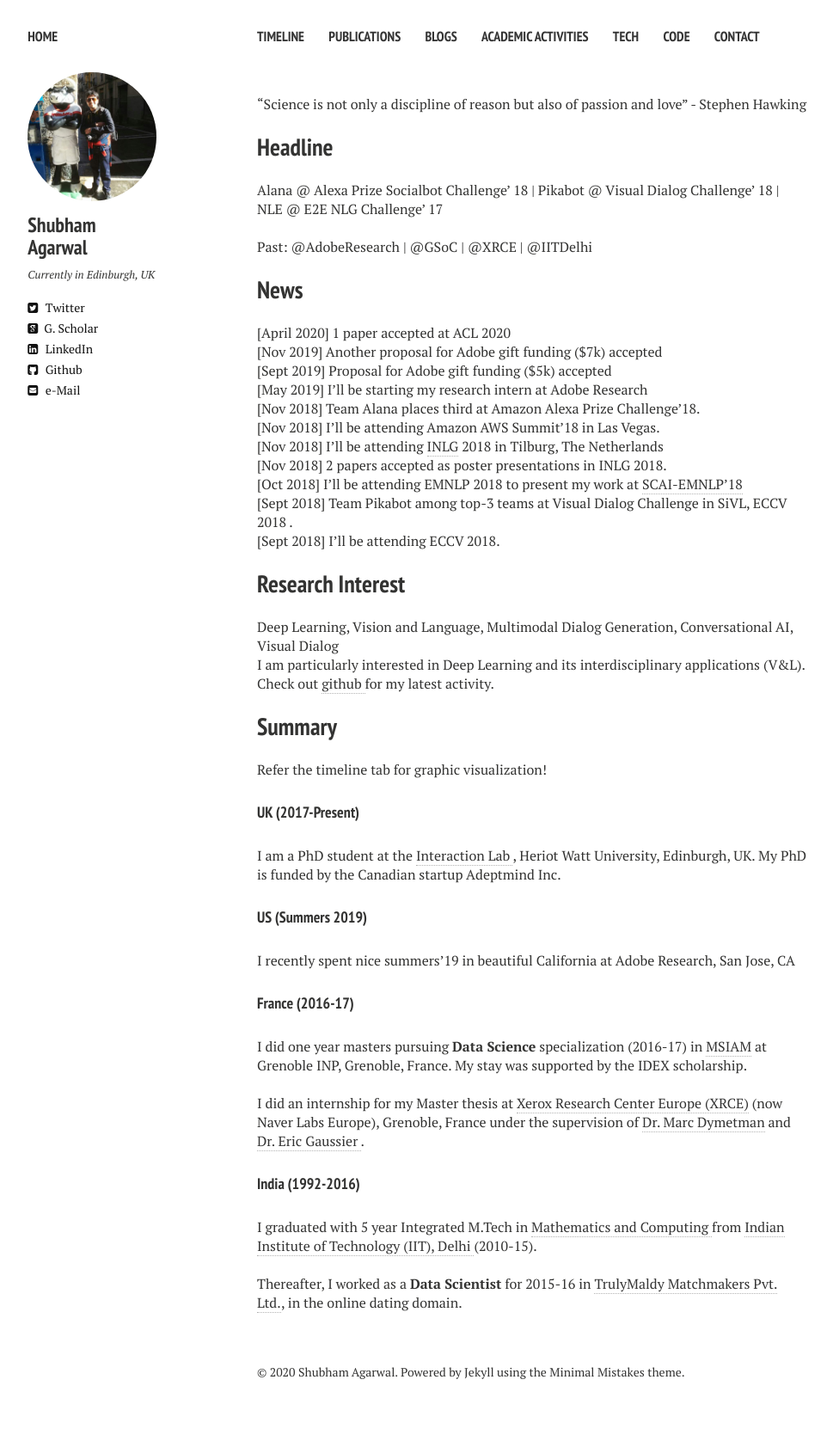
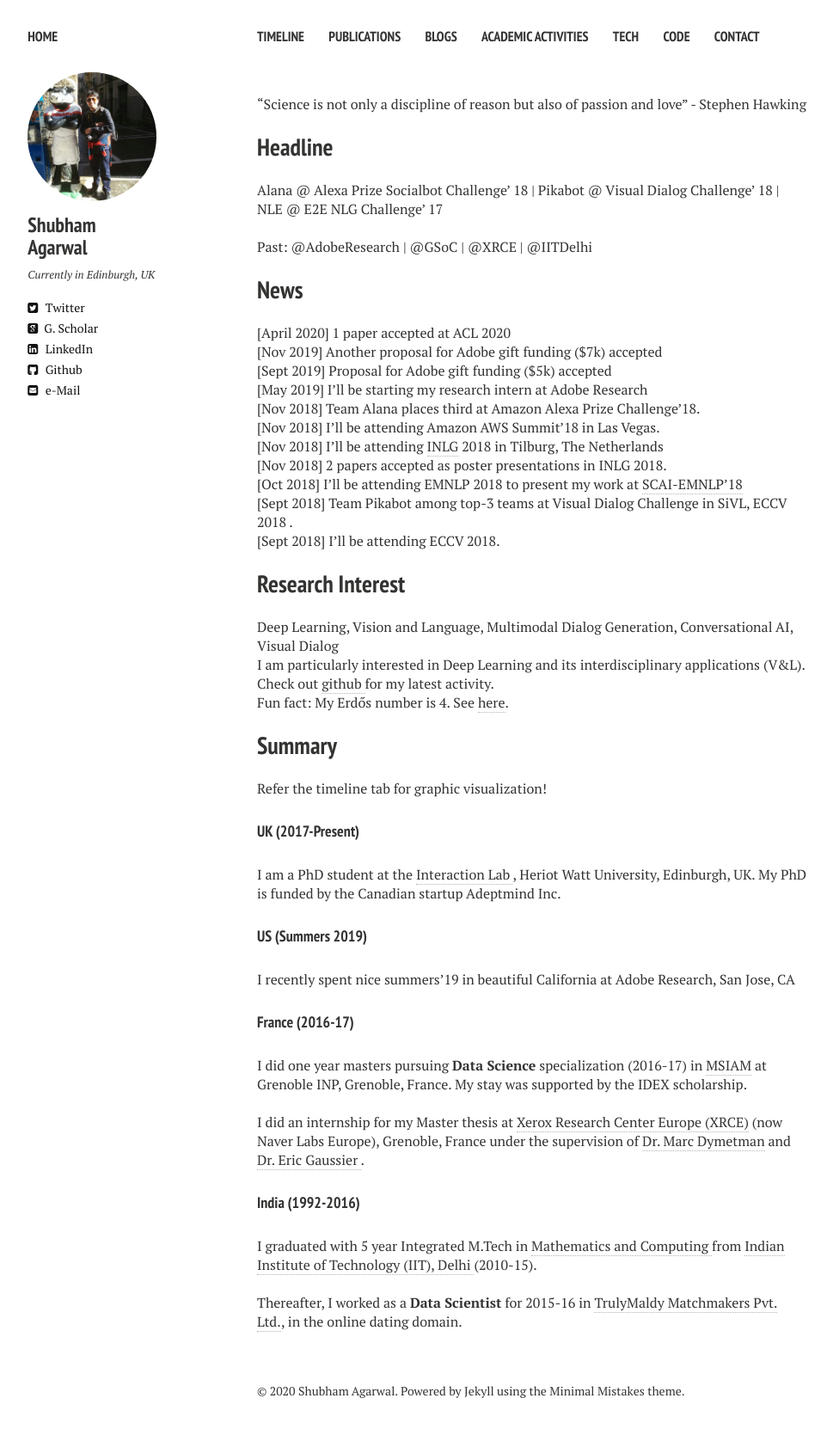
Before and after one commit to shubhamagarwal92/shubhamagarwal92.github.io, a Jekyll site: the page built from index.md, in a window 1280 px wide. Shown: the whole page at 86% size, without its empty margins (21-990 px from the left). Built offline with Jekyll 4.4.1, drawn with Linux system fonts in a browser that asks for light colours; nearby versions of some CDN libraries; before the commit the page ends 1654 px from its top, so only the background shows below that.

Commit message:
erdos number

```diff
--- a/index.md
+++ b/index.md
@@ -45,6 +45,8 @@ Deep Learning, Vision and Language, Multimodal Dialog Generation, Conversational
 <br />
 I am particularly interested in Deep Learning and its interdisciplinary applications (V&L). Check out <a href="https://github.com/shubhamagarwal92">github </a> for my latest activity.
 
+Fun fact: My Erdős number is 4. See  <a href="https://www.csauthors.net/distance/shubham-agarwal-0001/paul-erdos"> here</a>.
+
 <h2> Summary </h2>
 
 Refer the timeline tab for graphic visualization!
```
